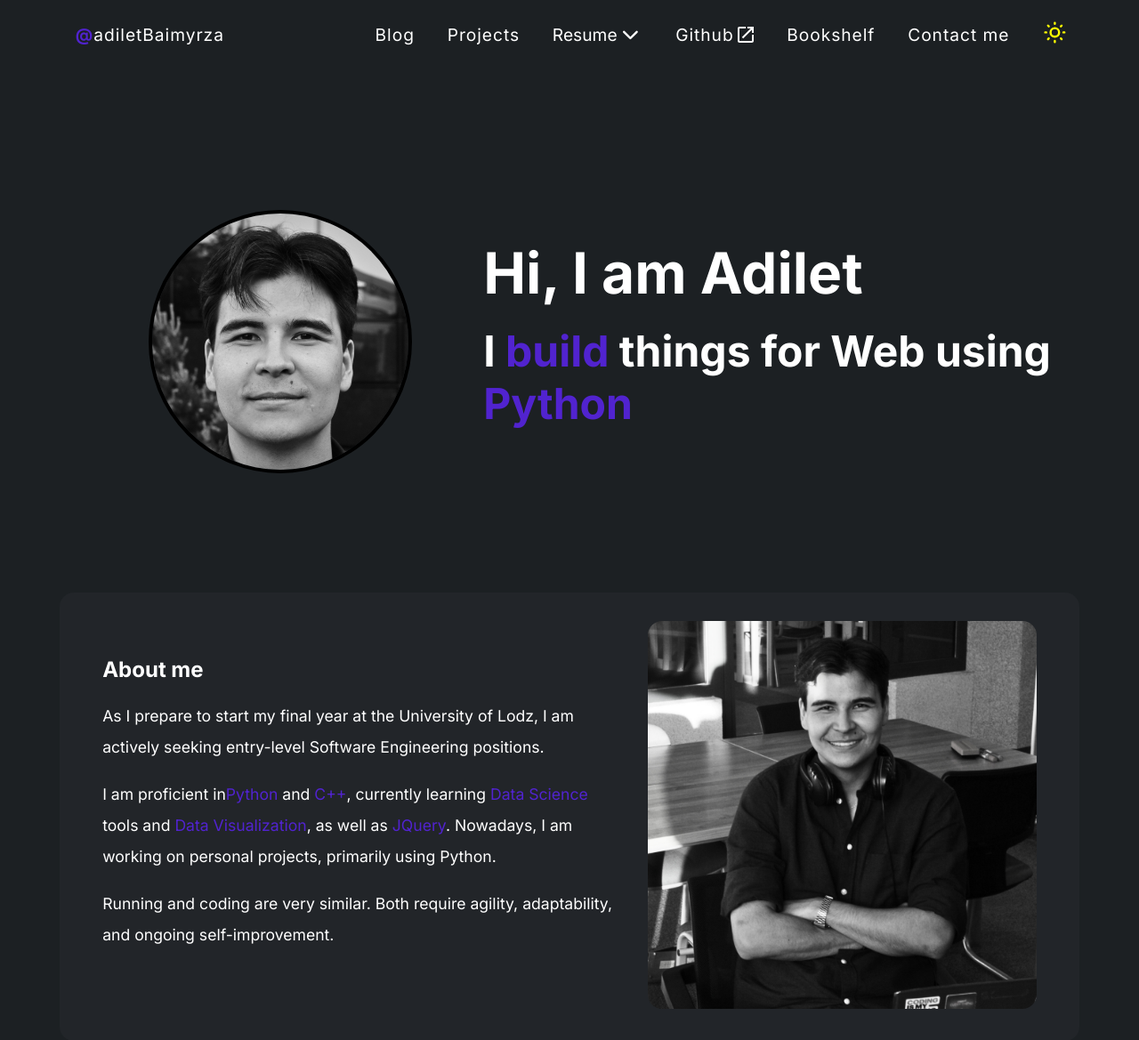
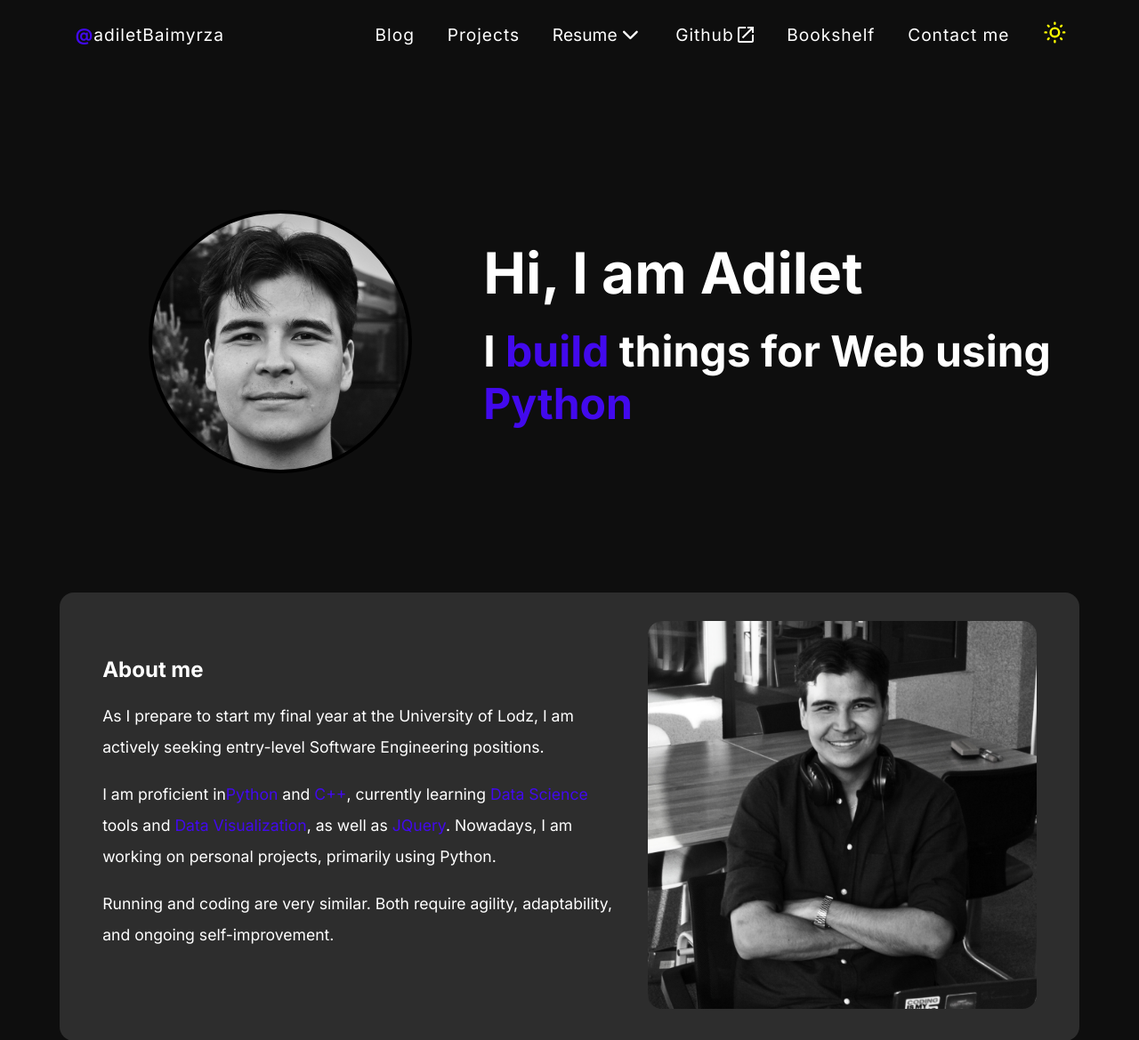
Before and after one commit to adiletbaimyrza/Portfolio, a Flask app: page /about in a window 1280 px wide. Shown: the top 1169 px of the page at 89% size. Run offline with Flask 3, Linux system fonts and the light colour scheme; the visitor is signed in with stand-in values (Sample User, id 1); some libraries are stand-ins or nearby versions.

Commit message:
refactored colors

```diff
--- a/portfolio/static/css/main.css
+++ b/portfolio/static/css/main.css
@@ -2,21 +2,27 @@
     --background-on-hover: #ebe8e8;
     --backround-on-hover-2: #b3b0b0;
     --background-color: #fff;
+    --section-background-color: #f7f8fe;
+
+    --input: #fff;
+
     --text-color: #1c2023;
 
-    --accent-color: rgb(61, 61, 221);
+    --accent-color: #6837fb;
     --accent-color-2: rgb(255, 123, 0);
 
-    --toggle-theme-icon-color: rgb(61, 61, 221);
+    --toggle-theme-icon-color: #4d16f2;
 }
 
 :root.dark-mode {
-    --background-on-hover: #222529;
-    --background-color: #1c2023;
+    --background-on-hover: #2d2d2d;
+    --background-color: #0e0e0e;
+    --section-background-color: #0e0e0e;
     --text-color: #fff;
+    --input: #2d2d2d;
 
-    --accent-color: rgb(81, 35, 207);
-    --accent-color-2: orange;
+    --accent-color: #4209ed;
+    --accent-color-2: #ff6530;
 
     --toggle-theme-icon-color: yellow;
 }
```
